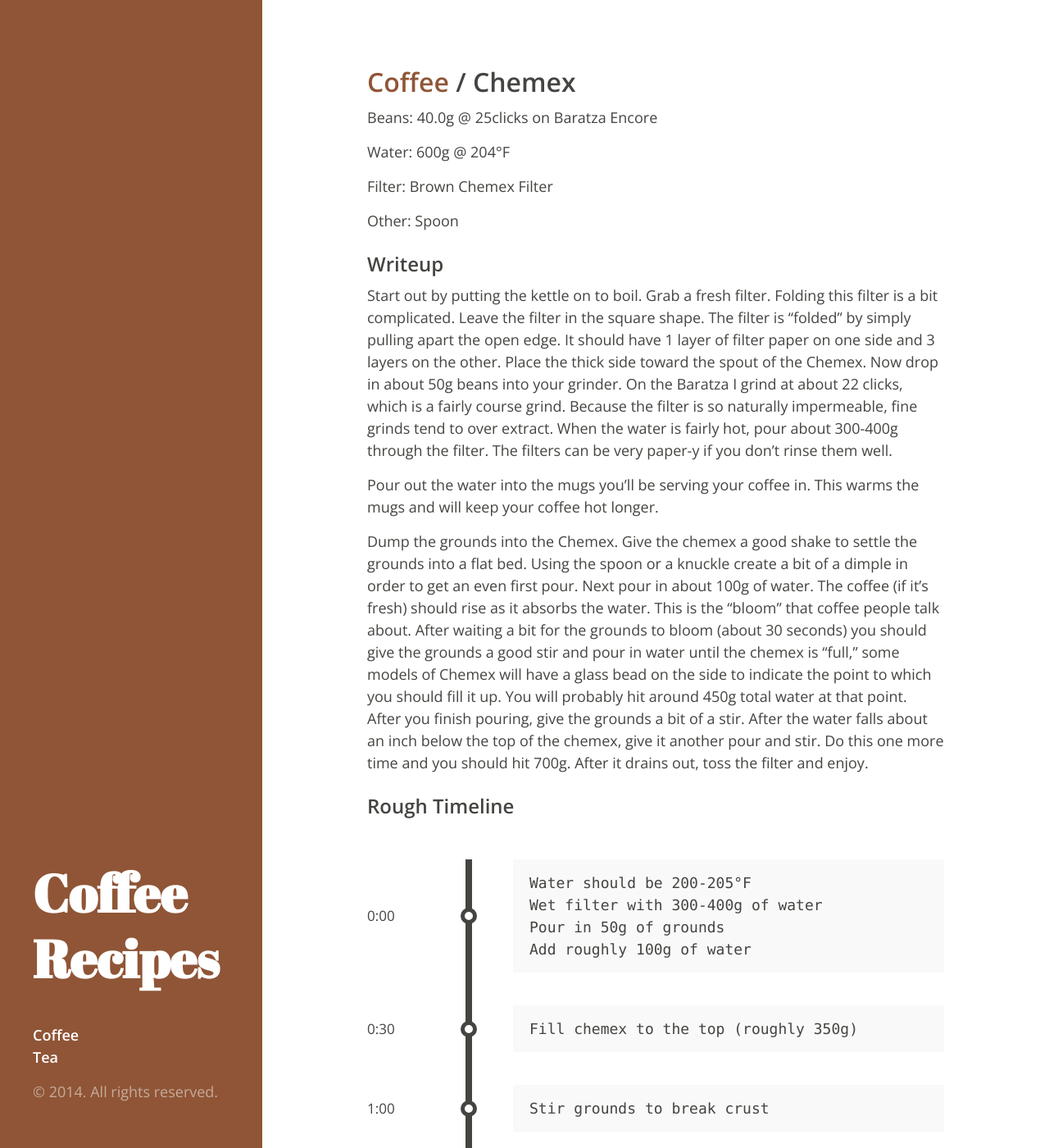
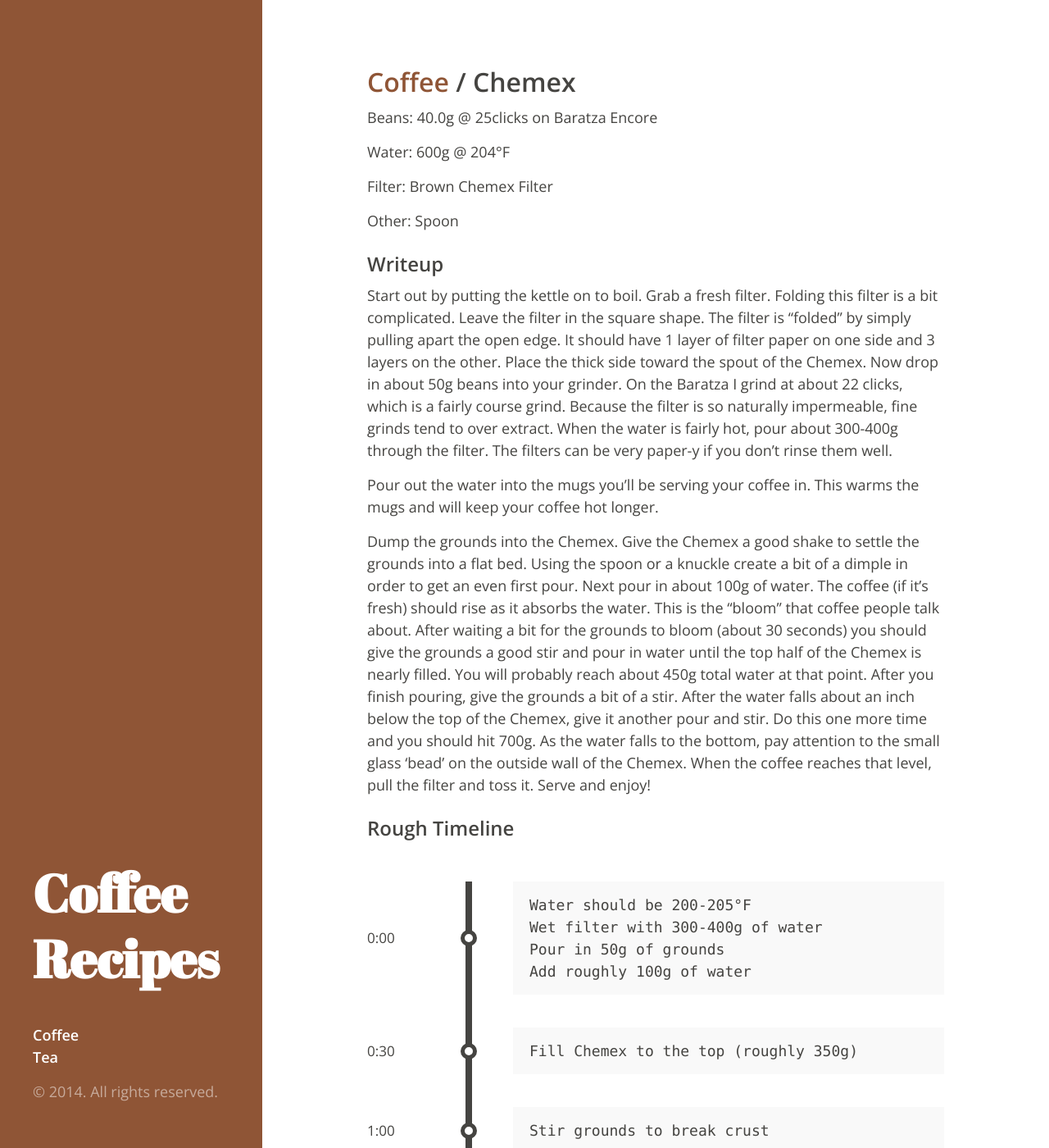
Before and after one commit to theevocater/coffee_recipes, a Jekyll site: the page built from coffee/chemex.md, in a window 1280 px wide and 1400 px high. Shown: the whole window at 82% size. Built offline with Jekyll 4.4.1, drawn with Linux system fonts in a browser that asks for light colours; Markdown is read by kramdown in place of the engine named in the settings.

Commit message:
Update unclear Chemex instructions
@JulianRamirez pointed out that the instructions for the Chemex were pretty confusing so I've reworded them.

Also I consistently capitalized Chemex.

```diff
--- a/coffee/chemex.md
+++ b/coffee/chemex.md
@@ -15,7 +15,7 @@ timeline:
     - Pour in 50g of grounds
     - Add roughly 100g of water
   30:
-    - Fill chemex to the top (roughly 350g)
+    - Fill Chemex to the top (roughly 350g)
   60:
     - Stir grounds to break crust
   90:
@@ -61,14 +61,16 @@ very paper-y if you don't rinse them well.
 Pour out the water into the mugs you'll be serving your coffee in. This warms the
 mugs and will keep your coffee hot longer.
 
-Dump the grounds into the Chemex. Give the chemex a good shake to
-settle the grounds into a flat bed. Using the spoon or a knuckle create a bit
-of a dimple in order to get an even first pour. Next pour in about 100g of
-water. The coffee (if it's fresh) should rise as it absorbs the water. This is
-the "bloom" that coffee people talk about. After waiting a bit for the grounds
-to bloom (about 30 seconds) you should give the grounds a good stir and pour in
-water until the chemex is "full," some models of Chemex will have a glass bead on the side to indicate the point to which you should fill it up. You will probably hit around 450g total water
-at that point. After you finish pouring, give the grounds a bit of a stir.
-After the water falls about an inch below the top of the chemex, give it
-another pour and stir. Do this one more time and you should hit 700g. After it
-drains out, toss the filter and enjoy.
+Dump the grounds into the Chemex. Give the Chemex a good shake to settle the
+grounds into a flat bed. Using the spoon or a knuckle create a bit of a dimple
+in order to get an even first pour. Next pour in about 100g of water. The
+coffee (if it's fresh) should rise as it absorbs the water. This is the "bloom"
+that coffee people talk about. After waiting a bit for the grounds to bloom
+(about 30 seconds) you should give the grounds a good stir and pour in water
+until the top half of the Chemex is nearly filled. You will probably reach
+about 450g total water at that point. After you finish pouring, give the
+grounds a bit of a stir. After the water falls about an inch below the top of
+the Chemex, give it another pour and stir. Do this one more time and you should
+hit 700g. As the water falls to the bottom, pay attention to the small glass
+'bead' on the outside wall of the Chemex. When the coffee reaches that level,
+pull the filter and toss it. Serve and enjoy!
```
